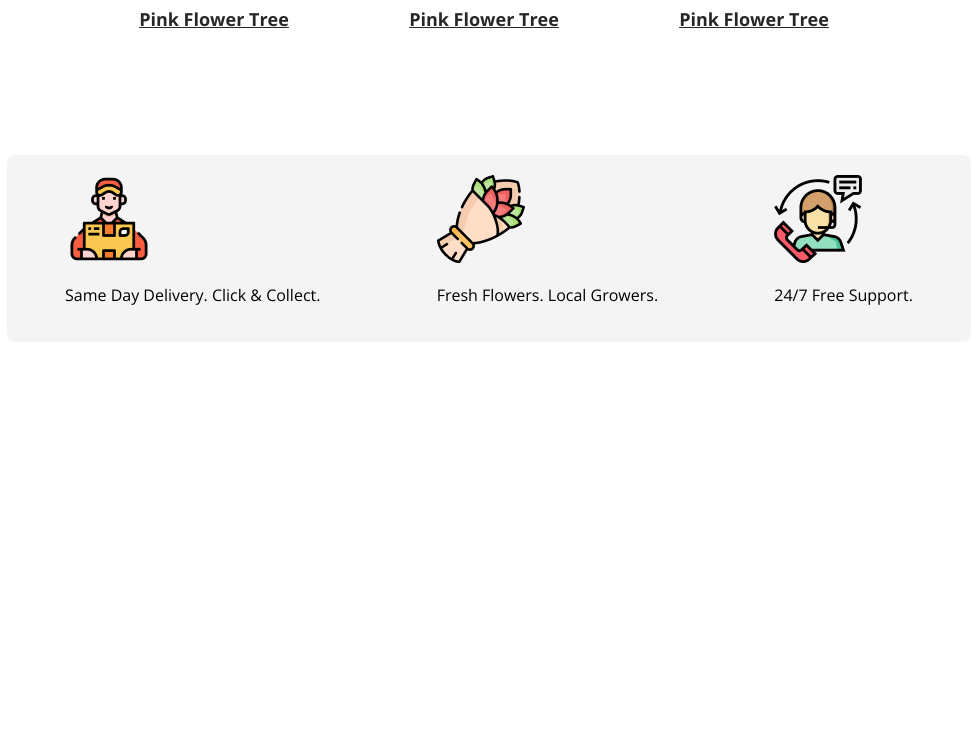
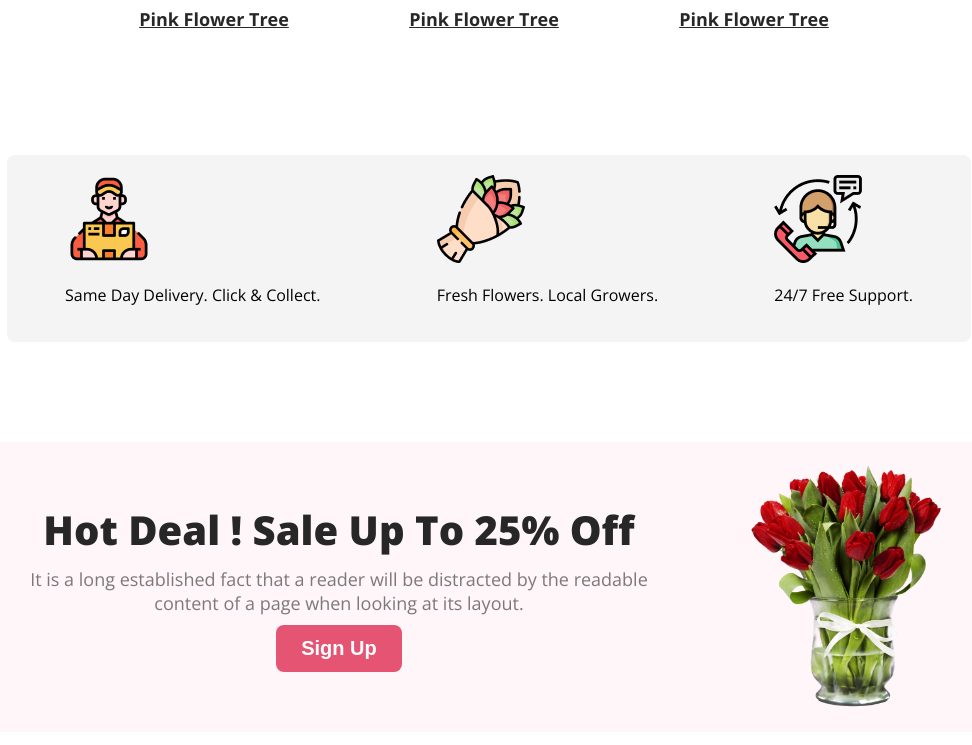
Before and after one commit to kamruzzaman1312/flower-shop-project, a plain HTML site: page index.html in a window 1280 px wide. Shown: the part 1225-1970 px from the top of the page, without its empty margins (151-1123 px from the left). Before the commit the page ends 1667 px from the top, so only its background shows below. Drawn offline with nearby package versions, Linux system fonts and the light colour scheme.

Commit message:
offer part added

```diff
--- a/index.html
+++ b/index.html
@@ -61,6 +61,18 @@
                 <p class="service-quality-description">24/7 Free Support.</p>
             </div>
         </section>
+
+        <!-- offer part -->
+        <section class="offer">
+            <div class="offer-details">
+                <h2 class="offer-details-title">Hot Deal ! Sale Up To 25% Off</h2>
+                <p class="offer-description">It is a long established fact that a reader will be distracted by the readable
+                  <br>  content of a page when looking at its layout.</p>
+                <button class="primary-btn">Sign Up</button>
+            </div>
+            <img src="Flower Asset/pngwing 8.png" alt="" class="offer-image">
+        </section>
+
     </main>
 
     <!-- footer part -->
--- a/style/style.css
+++ b/style/style.css
@@ -6,7 +6,7 @@ body {
     border: 0px;
     border-radius: 8px;
     background-color: #E55473;
-    padding: 20px 43px;
+    padding: 12px 25px;
     text-align: center;
     color: #FFF;
     font-weight: 700;
@@ -102,3 +102,31 @@ header {
 .service-name {
     padding: 20px;
 }
+
+/* offer part style  */
+.offer {
+    display: flex;
+    justify-content: center;
+    align-items: center;
+    border-radius: 8px;
+    background-color: rgba(229, 84, 115, 0.05);
+    margin: 0px 0px 100px 0px;
+    text-align: center;
+}
+.offer-details-title {
+    color: #272727;
+    font-size: 40px;
+    font-weight: 800;
+    margin: 0px 0px 10px 0px;
+}
+.offer-description {
+    color: rgba(39, 39, 39, 0.60);
+    font-size: 18px;
+    font-weight: 400;
+    margin: 0px 0px 10px 0px;
+}
+.offer-image {
+    width: 200px;
+    height: 250px;
+    margin: 20px 0px 20px 100px ;
+}
```
